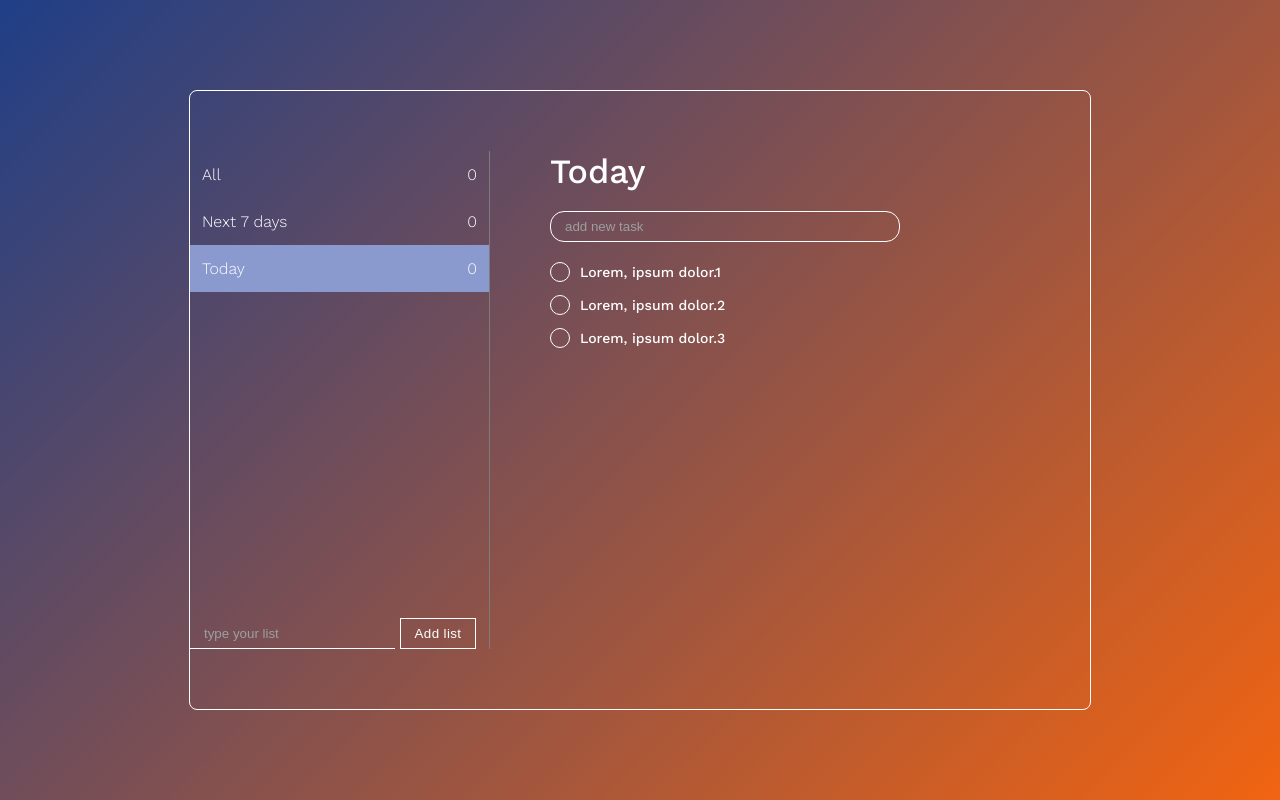
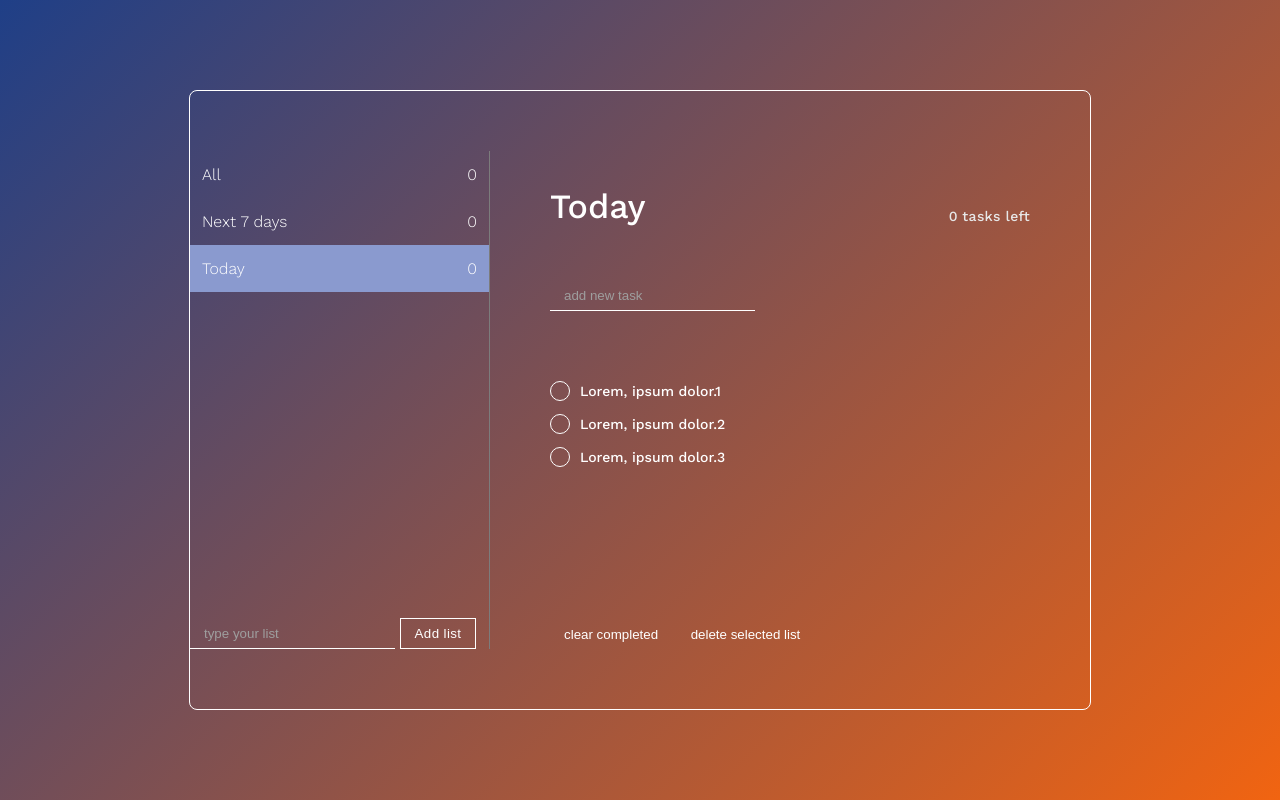
Before and after one commit to TobiaszLos/task-management---Typescript, a website built with webpack: page src/index.html in a window 1280 px wide. Built offline with nearby package versions, Linux system fonts and the light colour scheme.

Commit message:
input/buttons css

```diff
--- a/src/index.html
+++ b/src/index.html
@@ -29,20 +29,24 @@
         <div>
           <form action="" class="form-list">
             <input
-              class="add-list-input"
+              class="inputCss add-list-input"
               placeholder="type your list"
               type="text"
             />
-            <button class="add-list-buttom">Add list</button>
+            <button class="btn add-list-buttom">Add list</button>
           </form>
         </div>
       </section>
 
       <section class="todo-tasks">
-        <h2 class="todo-tasks-title">Today</h2>
+        <div class="todo-tasks-header">
+          <h2 class="todo-tasks-title">Today</h2>
+          <span class="todo-tasks-count">0 tasks left</span>
+        </div>
+
         <form action="" class="form-tasks">
           <input
-            class="add-task-input"
+            class="inputCss add-task-input"
             placeholder="add new task"
             type="text"
           />
@@ -51,8 +55,13 @@
         <div class="tasks-box">
           <!-- task1 -->
           <div class="todo-task">
-            <input class="todo-task-checkbox"  type="checkbox" name="" id="todo1" />
-            <label class="checkbox-label-container"  for="todo1">
+            <input
+              class="todo-task-checkbox"
+              type="checkbox"
+              name=""
+              id="todo1"
+            />
+            <label class="checkbox-label-container" for="todo1">
               <span class="custom-checkbox"></span>
               <span class="task-text"> Lorem, ipsum dolor.1 </span>
             </label>
@@ -60,21 +69,34 @@
 
           <!-- task2 -->
           <div class="todo-task">
-            <input class="todo-task-checkbox"  type="checkbox" name="" id="todo2" />
-            <label class="checkbox-label-container"  for="todo2">
+            <input
+              class="todo-task-checkbox"
+              type="checkbox"
+              name=""
+              id="todo2"
+            />
+            <label class="checkbox-label-container" for="todo2">
               <span class="custom-checkbox"></span>
-               <span class="task-text"> Lorem, ipsum dolor.2</span>
+              <span class="task-text"> Lorem, ipsum dolor.2</span>
             </label>
           </div>
           <!-- task3 -->
           <div class="todo-task">
-            <input class="todo-task-checkbox" type="checkbox" name="" id="todo3" >
+            <input
+              class="todo-task-checkbox"
+              type="checkbox"
+              name=""
+              id="todo3"
+            />
             <label class="checkbox-label-container" for="todo3">
               <span class="custom-checkbox"></span>
               <span class="task-text">Lorem, ipsum dolor.3 </span>
             </label>
-
           </div>
+        </div>
+        <div class="todo-tasks-buttons-container">
+          <button class="btn">clear completed</button>
+          <button class="btn">delete selected list</button>
         </div>
       </section>
     </main>
--- a/src/style.css
+++ b/src/style.css
@@ -49,6 +49,29 @@ body {
   border-radius: 8px;
 }
 
+.btn {
+  padding: 0.7rem 1.4rem;
+  background: none;
+  outline: none;
+  border: none;
+  color: var(--todo-main-color);
+  cursor: pointer;
+}
+
+.btn:hover {
+  color: #e3e3e3;
+}
+
+.inputCss {
+  padding: 0.7rem 1.4rem;
+  background: none;
+  outline: none;
+  border: none;
+  border-bottom: 1px solid var(--todo-main-color);
+  color: var(--todo-main-color);
+
+}
+
 /**
 * TODO LIST SECTION ⇩ ⇩ ⇩
 */
@@ -63,7 +86,8 @@ body {
   color: var(--todo-list-main-color);
 }
 
-li[active-list], li[active-list]:not(.disable):hover {
+li[active-list],
+li[active-list]:not(.disable):hover {
   background-color: var(--todo-list-actve-background);
 }
 
@@ -76,7 +100,7 @@ li[active-list], li[active-list]:not(.disable):hover {
 }
 
 .list-name:hover {
-  background-color: rgba(0,0,0,0.1);
+  background-color: rgba(0, 0, 0, 0.1);
   cursor: pointer;
 }
 
@@ -88,23 +112,20 @@ li[active-list], li[active-list]:not(.disable):hover {
 .form-list {
 }
 
-.add-list-input {
-  padding: 0.7rem 1.4rem;
+.inputCss.add-list-input {
+  /* padding: 0.7rem 1.4rem;
   background: none;
-  border: 1px solid;
   outline: none;
   border: none;
   border-bottom: 1px solid var(--todo-main-color);
-  color: var(--todo-main-color);
+  color: var(--todo-main-color); */
+
 }
 
-.add-list-buttom {
-  padding: 0.7rem 1.4rem;
+.btn.add-list-buttom {
   font-weight: 500;
   letter-spacing: 0.4px;
   border: 1px solid var(--todo-main-color);
-  color: var(--todo-main-color);
-  background: transparent;
 }
 
 .todo-list-box {
@@ -117,6 +138,13 @@ li[active-list], li[active-list]:not(.disable):hover {
 
 .todo-tasks {
   margin: 0 6rem;
+  display: grid;
+}
+
+.todo-tasks-header {
+  display: flex;
+  justify-content: space-between;
+  align-items: center;
 }
 
 .todo-tasks-title {
@@ -126,16 +154,25 @@ li[active-list], li[active-list]:not(.disable):hover {
   margin-bottom: 2rem;
 }
 
-.add-task-input {
-  padding: 0.7rem 1.4rem;
+.todo-tasks-count {
+  color: #e7e7e7;
+  letter-spacing: 0.3px;
+}
+
+.inputCss.add-task-input {
+  /* padding: 0.7rem 1.4rem;
   color: #fff;
   background: transparent;
   /* border: none; */
-  outline: none;
+  /*outline: none;
   border-radius: 14px;
   border: 1px solid #fff;
   margin-bottom: 2rem;
-  min-width: 350px;
+  min-width: 350px; */
+}
+
+.todo-tasks-buttons-container {
+  align-self: end;
 }
 
 /* single task (TODO TASKS SECTION ⇩ ⇩ ⇩)*/
```
